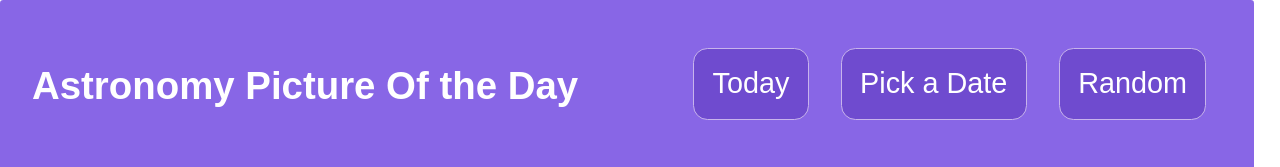
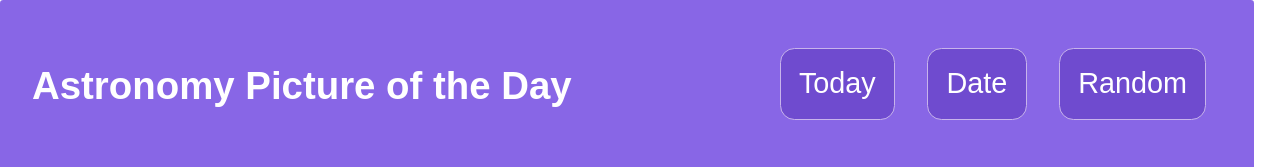
Before and after one commit to vickyphung/APOD, a React (Create React App) app: page / in a window 1280 px wide. Shown: the top 167 px of the page. Built offline with nearby package versions, Linux system fonts and the light colour scheme; no server answers.

Commit message:
changed nav bar

```diff
--- a/src/components/ApodNav/index.js
+++ b/src/components/ApodNav/index.js
@@ -5,11 +5,11 @@ export default function Nav() {
       <nav className="nav">
         <div className="navContent">
           <div className="navTitle">
-          <h1>Astronomy Picture Of the Day</h1>
+          <h1>Astronomy Picture of the Day</h1>
               <div className="navLinks">
                   <li className="navLinkContainer">
                   <CustomLink  to="/" className="navLinkItems">Today</CustomLink>
-                  <CustomLink  to="/date" className="navLinkItems">Pick a Date</CustomLink>
+                  <CustomLink  to="/date" className="navLinkItems">Date</CustomLink>
                   <CustomLink  to="/random" className="navLinkItems">Random</CustomLink>
                   </li>
               </div>
--- a/src/components/ApodNav/style.css
+++ b/src/components/ApodNav/style.css
@@ -27,7 +27,6 @@ border: none;
 list-style-type: none;
 display: inline-flex;
 padding: 1.15rem;
-gap: 3rem;
 text-decoration: none;
 color: white;
 border: 1px solid rgb(200, 180, 236);
```
Also changed, not shown: 1 other file (tests, documents, lock files or other folders).
